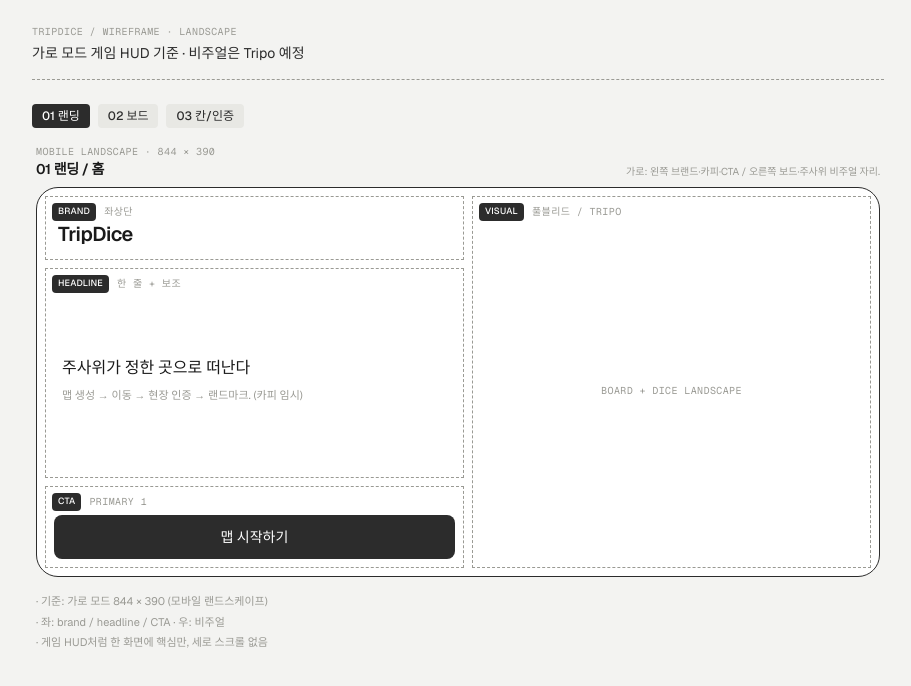
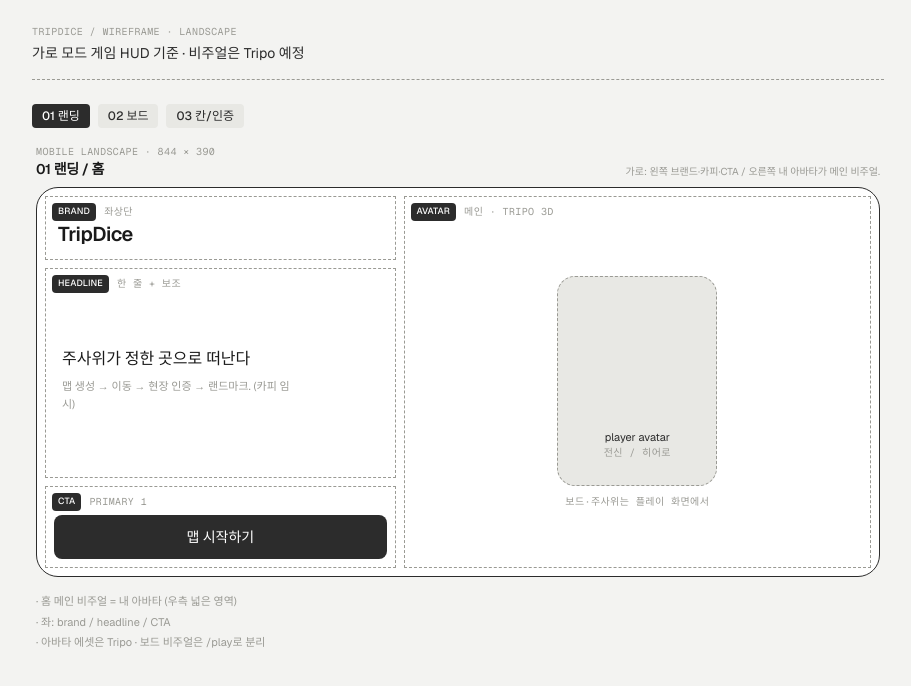
Before and after one commit to dudi199784-hash/tripdice, a Next.js app: page / in a window 1280 px wide. Shown: the top 686 px of the page, without its empty margins (182-1093 px from the left). Built offline with nearby package versions, Linux system fonts and the light colour scheme.

Commit message:
Make player avatar the primary home screen visual.
Co-authored-by: Cursor <cursoragent@cursor.com>

```diff
--- a/src/app/page.tsx
+++ b/src/app/page.tsx
@@ -7,9 +7,9 @@ export default function Home() {
       <SketchNav current="/" />
       <PhoneFrame
         title="01 랜딩 / 홈"
-        note="가로: 왼쪽 브랜드·카피·CTA / 오른쪽 보드·주사위 비주얼 자리."
+        note="가로: 왼쪽 브랜드·카피·CTA / 오른쪽 내 아바타가 메인 비주얼."
       >
-        <div className="grid min-h-0 flex-1 grid-cols-[1.05fr_1fr] gap-2 p-2">
+        <div className="grid min-h-0 flex-1 grid-cols-[0.9fr_1.2fr] gap-2 p-2">
           <div className="flex min-h-0 flex-col gap-2">
             <Region label="brand" spec="좌상단" className="flex h-[64px] shrink-0 items-center px-3">
               <p className="mt-3 text-xl font-semibold tracking-tight">TripDice</p>
@@ -21,7 +21,7 @@ export default function Home() {
               className="flex min-h-0 flex-1 flex-col justify-center px-4"
             >
               <p className="mt-4 text-base font-medium leading-snug">주사위가 정한 곳으로 떠난다</p>
-              <p className="mt-2 max-w-[260px] text-[11px] leading-relaxed text-[var(--wire)]">
+              <p className="mt-2 max-w-[240px] text-[11px] leading-relaxed text-[var(--wire)]">
                 맵 생성 → 이동 → 현장 인증 → 랜드마크. (카피 임시)
               </p>
             </Region>
@@ -36,9 +36,16 @@ export default function Home() {
             </Region>
           </div>
 
-          <Region label="visual" spec="풀블리드 / Tripo" className="min-h-0">
-            <div className="flex h-full items-center justify-center">
-              <p className="wire-label mt-4">board + dice landscape</p>
+          <Region label="avatar" spec="메인 · Tripo 3D" className="min-h-0">
+            <div className="flex h-full flex-col items-center justify-center gap-2 px-3">
+              <div className="mt-5 flex h-[210px] w-[160px] items-end justify-center rounded-[18px] border border-dashed border-[var(--wire)] bg-[var(--wire-muted)]">
+                <p className="mb-6 text-center text-[11px] leading-snug text-[var(--wire-strong)]">
+                  player avatar
+                  <br />
+                  <span className="wire-label normal-case tracking-normal">전신 / 히어로</span>
+                </p>
+              </div>
+              <p className="wire-label normal-case tracking-normal">보드·주사위는 플레이 화면에서</p>
             </div>
           </Region>
         </div>
@@ -46,9 +53,9 @@ export default function Home() {
 
       <SpecList
         items={[
-          "기준: 가로 모드 844 × 390 (모바일 랜드스케이프)",
-          "좌: brand / headline / CTA · 우: 비주얼",
-          "게임 HUD처럼 한 화면에 핵심만, 세로 스크롤 없음",
+          "홈 메인 비주얼 = 내 아바타 (우측 넓은 영역)",
+          "좌: brand / headline / CTA",
+          "아바타 에셋은 Tripo · 보드 비주얼은 /play로 분리",
         ]}
       />
     </>
```
